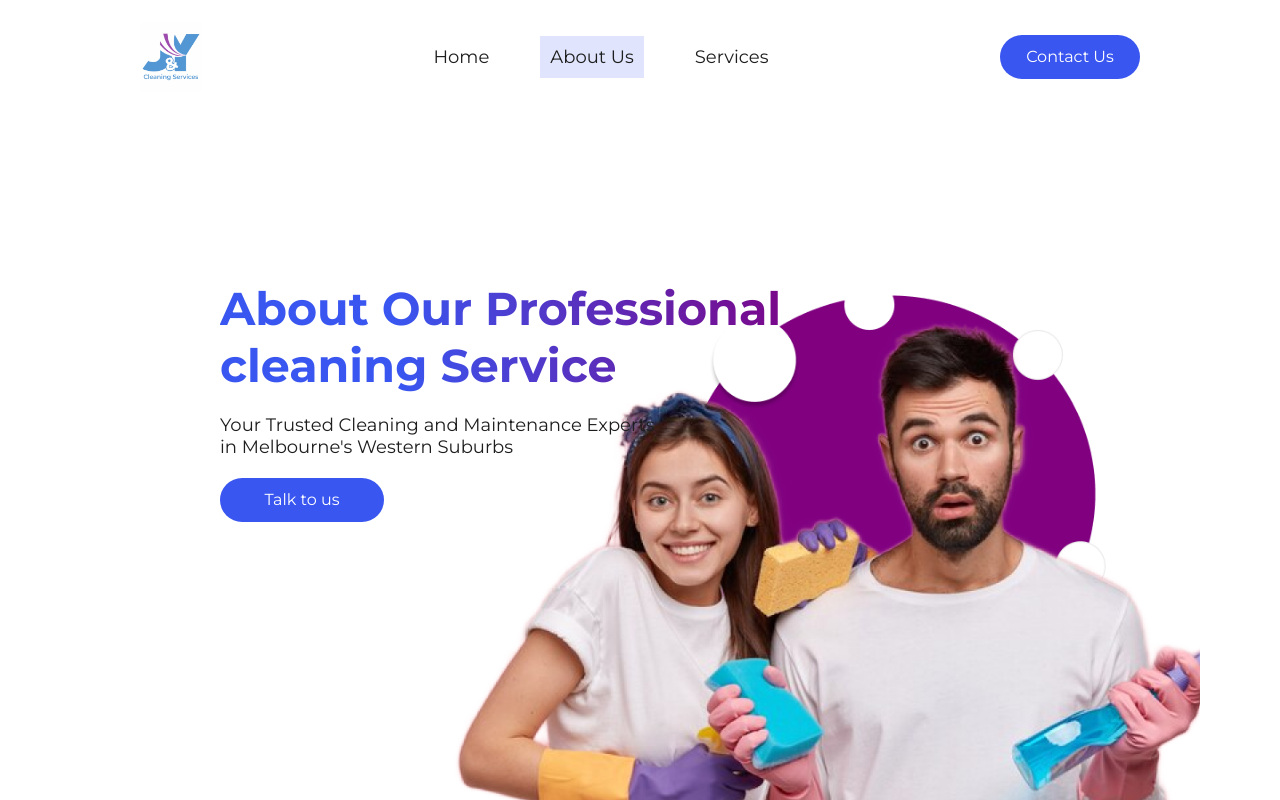
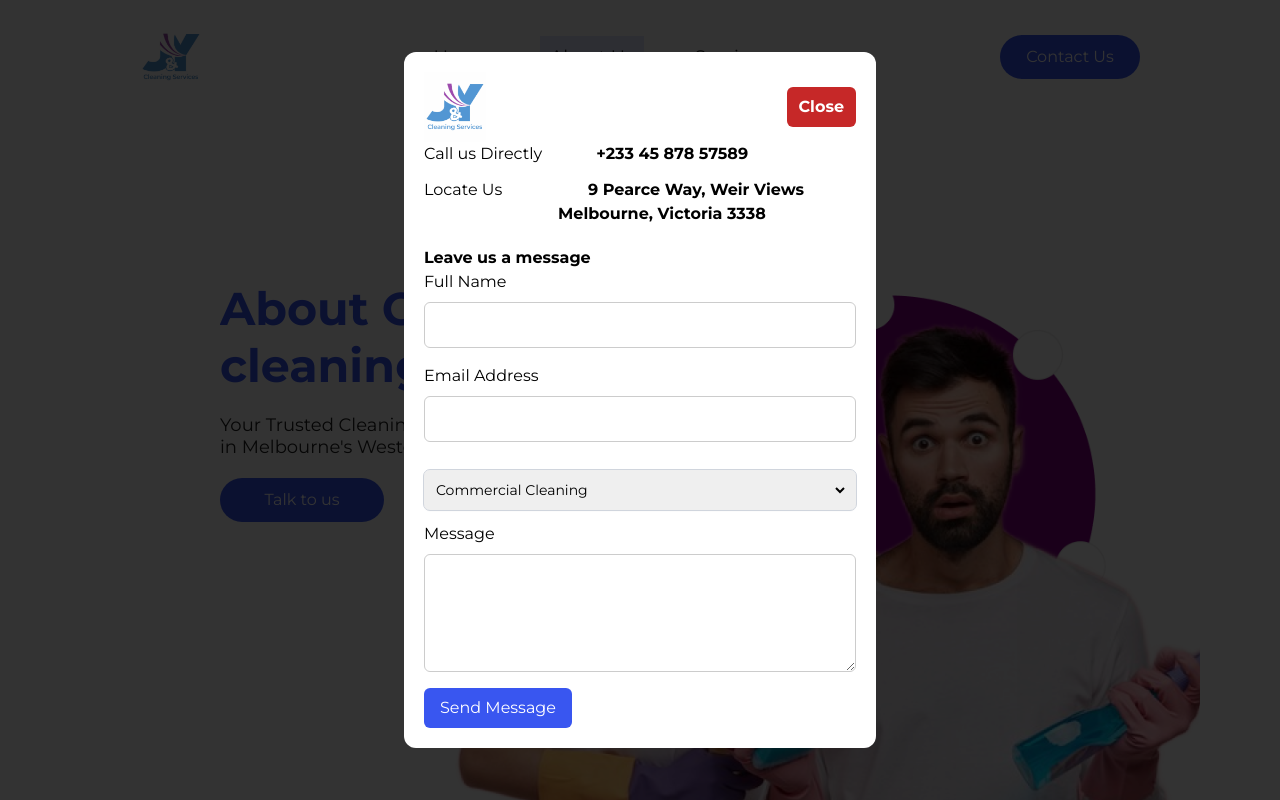
Before and after one commit to georgeankumensah/j-j-website, a React (Vite) app: page /about in a window 1280 px wide. Both pictures are taken after a click on the button "Talk to us". Shown: the top 800 px of the page. Built offline with nearby package versions, Linux system fonts and the light colour scheme.

Commit message:
added toggle form to other screens

```diff
--- a/src/components/reuseables/MessageForm.jsx
+++ b/src/components/reuseables/MessageForm.jsx
@@ -10,11 +10,21 @@ import logo from "../../assets/logo.png";
 const MessageForm = () => {
   const currentYear = new Date().getFullYear();
 
+  const {formIsActive,toggleForm,serviceType} = useFormContext();
   const [formData, setFormData] = useState({
     fullName: '',
     email: '',
+    service:serviceType,
     message: ''
   });
+
+  const serviceTypes =[
+"Commercial Cleaning",
+"Residential Cleaning",
+"End-of-Lease Cleaning",
+"Carpet Cleaning",
+"General Household Maintenance"
+  ]
 
   const handleChange = (e) => {
     const { name, value } = e.target;
@@ -25,8 +35,7 @@ const MessageForm = () => {
   };
 
 
-  const {formIsActive,toggleForm} = useFormContext();
-    console.log(formIsActive);
+
 
 const handleSubmit =() =>{
 
@@ -88,6 +97,17 @@ Melbourne, Victoria 3338</b></p>
 
         />
       </div>
+      <select
+            name="service"
+            required
+            value={formData.service}
+            onChange={handleChange}
+            className="h-10 w-full border-r-8 border-transparent outline outline-1 my-3 pl-2 text-sm font-normal leading-6  rounded-md outline-[color:var(--Gray-300,#D0D5DD)] shadow-[0px_1px_2px_0px_rgba(16,24,40,0.05)] outline-solid"
+          >
+            {serviceTypes.map((role, index) => (
+              <option key={index} value={role}>{role}</option>
+            ))}
+          </select>
       <div className='flex flex-col gap-2 mb-4' >
         <label htmlFor="message">Message</label>
         <textarea
--- a/src/components/reuseables/ServiceDetailCard.jsx
+++ b/src/components/reuseables/ServiceDetailCard.jsx
@@ -1,5 +1,6 @@
 import React from "react";
 import { motion } from "framer-motion";
+import { useFormContext } from "../../contexts/FormContext";
 
 
 const ServiceDetailCard = ({ item }) => {
@@ -30,6 +31,16 @@ const ServiceDetailCard = ({ item }) => {
       },
     },
   };
+
+
+  const {setServiceType,toggleForm} = useFormContext()
+
+
+  const handleClick = () => {
+    // setServiceType(title)
+    toggleForm(true)
+  }
+
   return (
     <div
       className="flex lg:h-screen flex-col lg:flex-row  items-center justify-between gap-[7.44rem]  "
@@ -67,7 +78,7 @@ const ServiceDetailCard = ({ item }) => {
         >
           {description}
         </motion.p>
-        <motion.button
+        <motion.button onClick={handleClick}
           variants={textVariants}
           className=" mt-[2rem] rounded-[1.875rem] default-font bg-[#3956f0] text-white p-2.5 w-[10.25rem]"
         >
--- a/src/components/sections/About.jsx
+++ b/src/components/sections/About.jsx
@@ -1,6 +1,11 @@
 import { motion } from "framer-motion";
+import { useLocation } from "react-router-dom";
 
 const About = () => {
+
+  let location = useLocation()
+
+
   const textVariants = {
     initial: {
       x: 300,
@@ -73,12 +78,14 @@ const About = () => {
           in support work, our founders, Jeff and Yassah, bring a wealth of
           expertise and a compassionate understanding to every job.
         </motion.p>
+        {
+          location.pathname !== "/about" &&
         <motion.button
           variants={textVariants}
           className=" mt-[2rem] rounded-[1.875rem] default-font bg-[#3956f0] text-white p-2.5 w-[10.25rem]"
         >
           Learn More
-        </motion.button>
+              </motion.button>}
       </motion.div>
     </div>
   );
--- a/src/components/sections/About/HeroAbout.jsx
+++ b/src/components/sections/About/HeroAbout.jsx
@@ -1,7 +1,15 @@
 /* eslint-disable react/no-unescaped-entities */
 import aboutHeroImage from "../../../assets/aboutHeroImage.png";
+import { useFormContext } from "../../../contexts/FormContext";
 
 const HeroAbout = () => {
+  const { formIsActive, toggleForm } = useFormContext();
+
+
+  const handleClick = ()=>{
+    toggleForm(true)
+  }
+
   return (
     <div className="flex items-start justify-start flex-col lg:flex-row pt-[10.37rem]  px-[1.9rem]  lg:px-[8.75rem] relative h-screen  overflow-clip">
       <div className="flex flex-col gap-[1.25rem] w-full z-10  ">
@@ -12,9 +20,11 @@ const HeroAbout = () => {
           Your Trusted Cleaning and Maintenance Experts <br /> in Melbourne's
           Western Suburbs
         </h3>
-        <button className="rounded-[1.875rem] default-font bg-[#3956f0] text-white p-2.5 w-[10.25rem]">
+       <button onClick={handleClick} className="rounded-[1.875rem] default-font bg-[#3956f0] text-white p-2.5 w-[10.25rem]">
           Talk to us
         </button>
+
+
       </div>
       <img
         src={aboutHeroImage}
--- a/src/components/sections/Connect.jsx
+++ b/src/components/sections/Connect.jsx
@@ -1,6 +1,15 @@
 import { motion } from "framer-motion";
+import { useFormContext } from "../../contexts/FormContext";
 
 const Connect = () => {
+
+  const { formIsActive, toggleForm } = useFormContext();
+
+  const handleClick = ()=>{
+    toggleForm(true)
+  }
+
+
   const textVariants = {
     initial: {
       x: 500,
@@ -62,7 +71,7 @@ const Connect = () => {
           Contact us today to discuss your needs and discover how we can make
           your life cleaner and more comfortable.
         </motion.p>
-        <motion.button
+        <motion.button onClick={handleClick}
           variants={textVariants}
           className=" mt-[2rem] rounded-[1.875rem] default-font bg-[#3956f0] text-white p-2.5 w-[10.25rem]"
         >
--- a/src/components/sections/Contact.jsx
+++ b/src/components/sections/Contact.jsx
@@ -2,6 +2,10 @@ import React from "react";
 import contactImage from "../../assets/contact.png";
 
 const Contact = () => {
+
+  const handleCall = () => {
+    window.location.href = `tel:${phoneNumber}`;
+  };
   return (
     <div className="flex justify-between bg-[#3956f0] gap-[1.75rem] lg:h-[28.3125rem] md:px-[8.75rem] py-[4.5rem]  px-[1.9rem]  lg:px-[8.75rem] mt-[8.25rem] relative ">
       <div className="flex flex-col items-start gap-[1.45rem]">
@@ -9,7 +13,7 @@ const Contact = () => {
           Let us help with your <br /> one-time cleaning and <br /> recurring
           cleaning services.
         </h1>
-        <button className="rounded-[1.875rem] default-font text-[#3956f0] text-[1.125rem] bg-white p-[0.625rem] md:w-[19.875rem]">
+        <button onClick={handleCall} className="rounded-[1.875rem] default-font text-[#3956f0] text-[1.125rem] bg-white p-[0.625rem] md:w-[19.875rem]">
           Request a Free Estimate
         </button>
         <div className="flex flex-col items-end">
--- a/src/components/sections/Services/Hero.jsx
+++ b/src/components/sections/Services/Hero.jsx
@@ -2,6 +2,7 @@
 // import "react-animated-slider/build/horizontal.css";
 import { Carousel } from "react-responsive-carousel";
 import "react-responsive-carousel/lib/styles/carousel.min.css";
+import { useFormContext } from "../../../contexts/FormContext";
 
 const Hero = () => {
   const slides = [
@@ -9,6 +10,13 @@ const Hero = () => {
     { title: "First item", description: "Lorem ipsum", img: "/assets/hero2.png" },
     { title: "First item", description: "Lorem ipsum", img: "/assets/hero3.png" },
   ];
+  const { formIsActive, toggleForm } = useFormContext();
+
+
+  const handleClick = ()=>{
+    toggleForm(true)
+  }
+
   return (
     <div className=" w-full h-screen lg:h-full   bg-red-400">
       <div className=" relative  ">
@@ -43,7 +51,7 @@ const Hero = () => {
           Your Trusted Cleaning and Maintenance Experts in Melbourne's Western
           Suburbs
         </h3>
-        <button className="rounded-[1.875rem] default-font bg-[#3956f0] text-white p-2.5 w-[10.25rem]">
+        <button onClick={handleClick} className="rounded-[1.875rem] default-font bg-[#3956f0] text-white p-2.5 w-[10.25rem]">
           Talk to us
         </button>
       </div>
--- a/src/components/sections/Services/Services.jsx
+++ b/src/components/sections/Services/Services.jsx
@@ -40,6 +40,7 @@ const Services = () => {
         "Beyond cleaning, we offer a range of maintenance services, including landscaping, decking, fencing, and general handyman tasks to enhance the beauty and functionality of your property.",
     },
   ];
+
 
   const textVariants = {
     initial: {
@@ -98,7 +99,7 @@ const Services = () => {
           </li>
         ))}
       </motion.ul>
-      <motion.button className="rounded-[1.875rem] mt-[2.21rem]  default-font bg-[#3956f0] text-white p-2.5 w-[10.25rem]">
+      <motion.button  className="rounded-[1.875rem] mt-[2.21rem]  default-font bg-[#3956f0] text-white p-2.5 w-[10.25rem]">
         Explore More
       </motion.button>
       <div></div>
--- a/src/contexts/FormContext.jsx
+++ b/src/contexts/FormContext.jsx
@@ -12,14 +12,19 @@ export function useFormContext(){
 
 
 export default function FormContextProvider({ children }){
-    const [formIsActive,setFormIsActive] = useState(false)
+    const [formIsActive,setFormIsActive] = useState(false);
+    const [serviceType,setServiceType] = ("Commercial Cleaning");
 
     const toggleForm  = (v) =>{
     setFormIsActive(v)
     }
+    const setSelectedService  = (v) =>{
+        console.log(v);
+        setServiceType(v)
+    }
 
     return(
-        <FormContext.Provider value={{formIsActive,toggleForm}}>
+        <FormContext.Provider value={{formIsActive,toggleForm,serviceType,setSelectedService}}>
             {
                 children
             }
```
